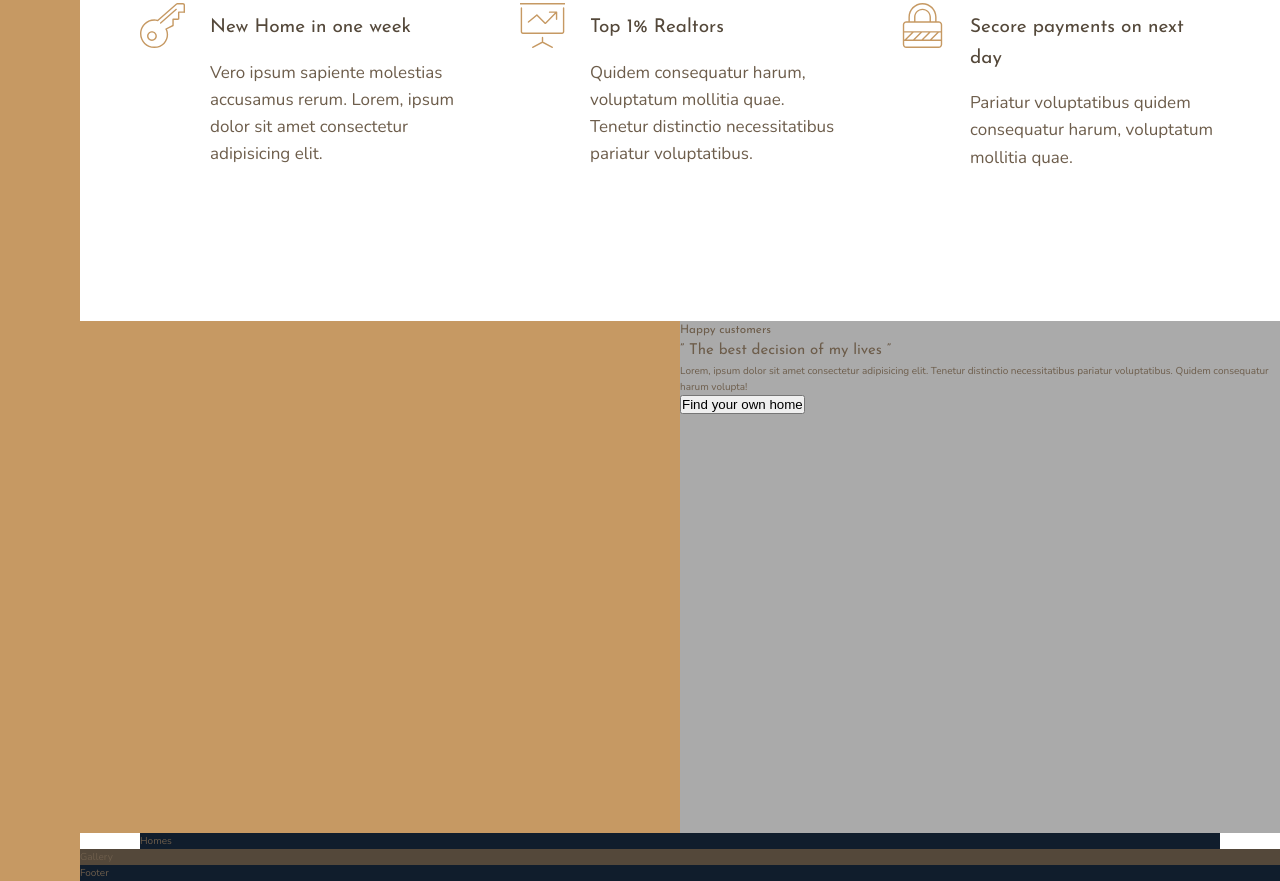
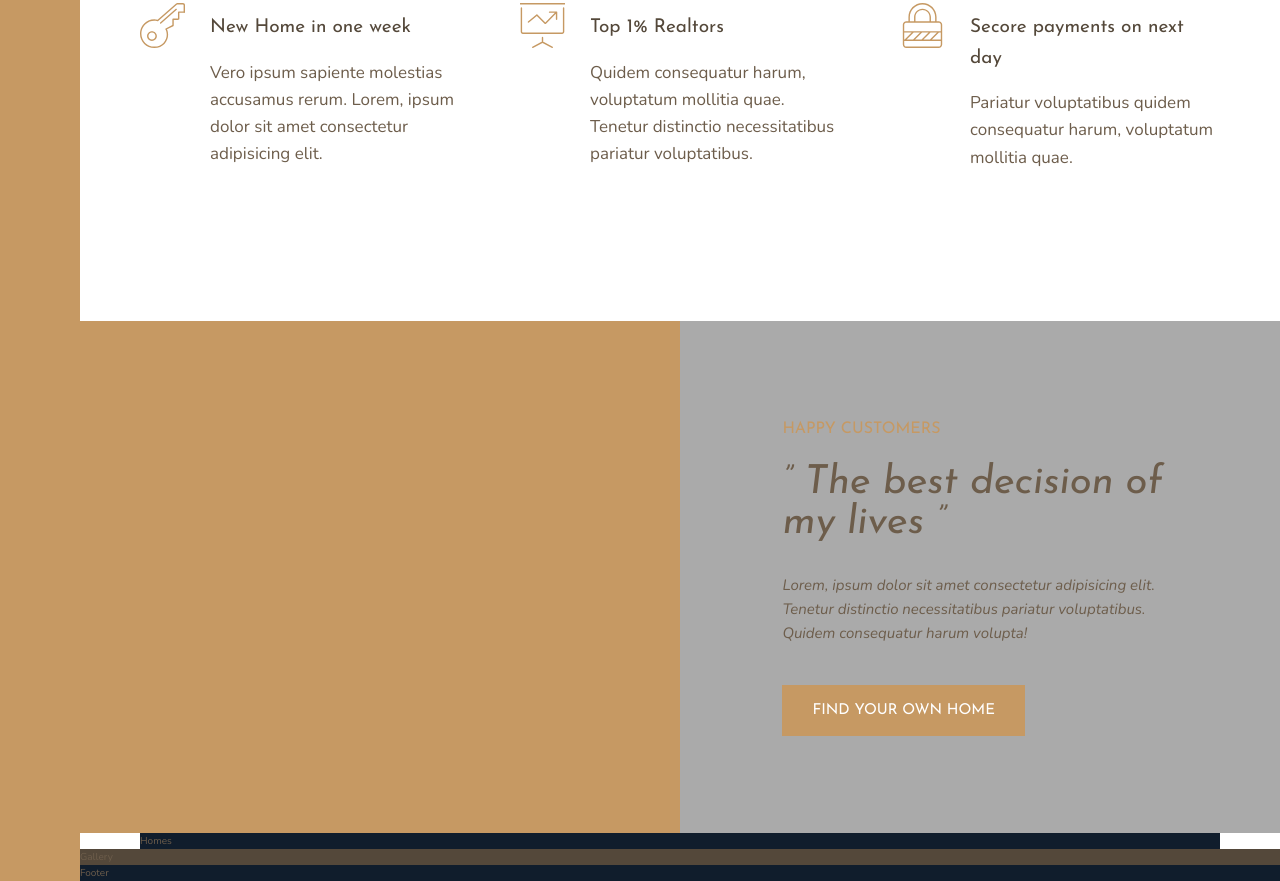
Before and after one commit to rajyotiroshan/udemy-AdvCss-NexterP3, a website: page index.html in a window 1280 px wide. Shown: the part 994-1875 px from the top of the page. Drawn offline with nearby package versions, Linux system fonts and the light colour scheme.

Commit message:
story section part#1

```diff
--- a/index.html
+++ b/index.html
@@ -107,10 +107,10 @@
     <!--Story content-->
 
     <div class="story__content">
-      <h3 class="heading-3">
+      <h3 class="heading-3 mb-sm">
         Happy customers
       </h3>
-      <h2 class="heading-2">&rdquo; The best decision of my lives &rdquo; </h2>
+      <h2 class="heading-2 heading-2-dark mb-md">&rdquo; The best decision of my lives &rdquo; </h2>
       <p class="story__text">
         Lorem, ipsum dolor sit amet consectetur adipisicing elit. Tenetur distinctio necessitatibus pariatur voluptatibus. Quidem consequatur harum volupta!
       </p>
--- a/sass/_story.scss
+++ b/sass/_story.scss
@@ -8,5 +8,22 @@
     &__content {
         background-color: $color-grey-light-2;
         grid-column: col-start 5 / full-end;
+        padding: 6rem 8vw;
+
+/*         display: flex;
+        flex-direction: column;
+        justify-content: ceneter;
+        align-items: flex-start; */
+
+        //using grid
+        display: grid;
+        align-content: center;
+        justify-items: start;
+    }
+
+    &__text {
+        font-size: 1.5rem;
+        font-style: italic;
+        margin-bottom: 4rem;
     }
 }
--- a/sass/_typography.scss
+++ b/sass/_typography.scss
@@ -9,9 +9,23 @@
 
 .heading-2 {
     @extend %heading;
+    font-size: 4rem;
+    font-style: italic;
+    line-height: 1;
+
+    &--light {
+        color: $color-grey-light-1;
+    }
+
+    &--dark {
+        color: $color-grey-dark-1;
+    }
 }
 .heading-3 {
     @extend %heading;
+    font-size: 1.6rem;
+    color: $color-primary;
+    text-transform: uppercase;
 }
 .heading-4 {
     @extend %heading;
@@ -25,3 +39,35 @@
         color: $color-grey-dark-1;
     }
 }
+
+.btn {
+    background-color: $color-primary;
+    color: #fff;
+    border: none;
+    border-radius: 0;
+    font-family: $font-display;
+    font-size: 1.5rem;
+    text-transform: uppercase;
+    padding: 1.8rem 3rem;
+    cursor: pointer;
+    transition: all .2s;
+    &:hover {
+        background-color: $color-primary-dark;
+    }
+}
+
+.mb-sm {
+    margin-bottom: 2rem;
+}
+
+.mb-md {
+    margin-bottom: 3rem;
+}
+
+.mb-lg {
+    margin-bottom: 4rem;
+}
+//huge
+.mbh-g {
+    margin-bottom: 8rem;
+}
```
Also changed, not shown: css/style.css.
